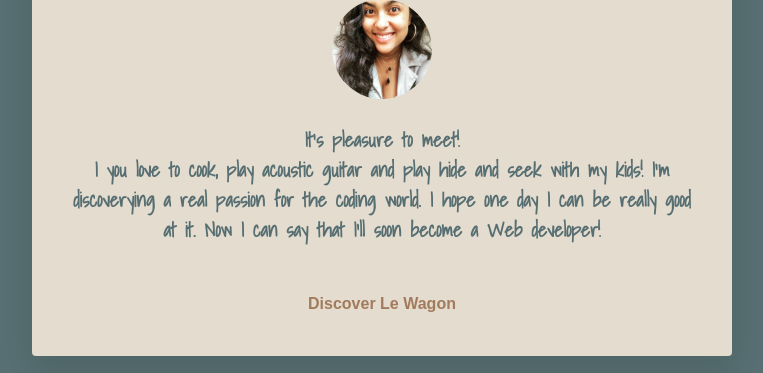
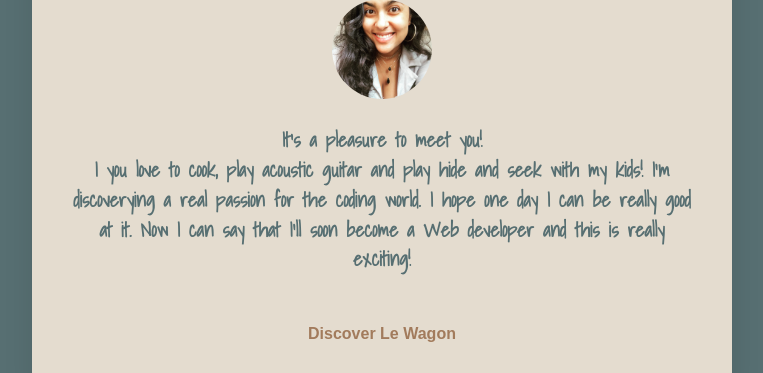
Before and after one commit to MarinaNBS/profile, a plain HTML site: page index.html in a window 1280 px wide. Shown: the part 161-534 px from the top of the page, without its empty margins (266-1029 px from the left). Drawn offline with Linux system fonts and the light colour scheme.

Commit message:
make my profile prettier

```diff
--- a/index.html
+++ b/index.html
@@ -22,10 +22,10 @@
       <div class="card-white" id="introduction">
       <h1>Hello!    I'm Marina,</h1>
       <img src="./images/mn.jpg" class="img-circle" width="100px" height="100px" alt="Marina Borges">
-      <h3>It's pleasure to meet!</br>
+      <h3>It's a pleasure to meet you!</br>
         I you love to cook, play acoustic guitar and play hide and seek with my kids!
         I'm discoverying a real passion for the coding world.
-        I hope one day I can be really good at it. Now I can say that I'll soon become a Web developer!
+        I hope one day I can be really good at it. Now I can say that I'll soon become a Web developer and this is really exciting!
       </h3>
       </br>
       <a href="https://www.lewagon.com/" class="btn-blue">Discover Le Wagon</a>
```
